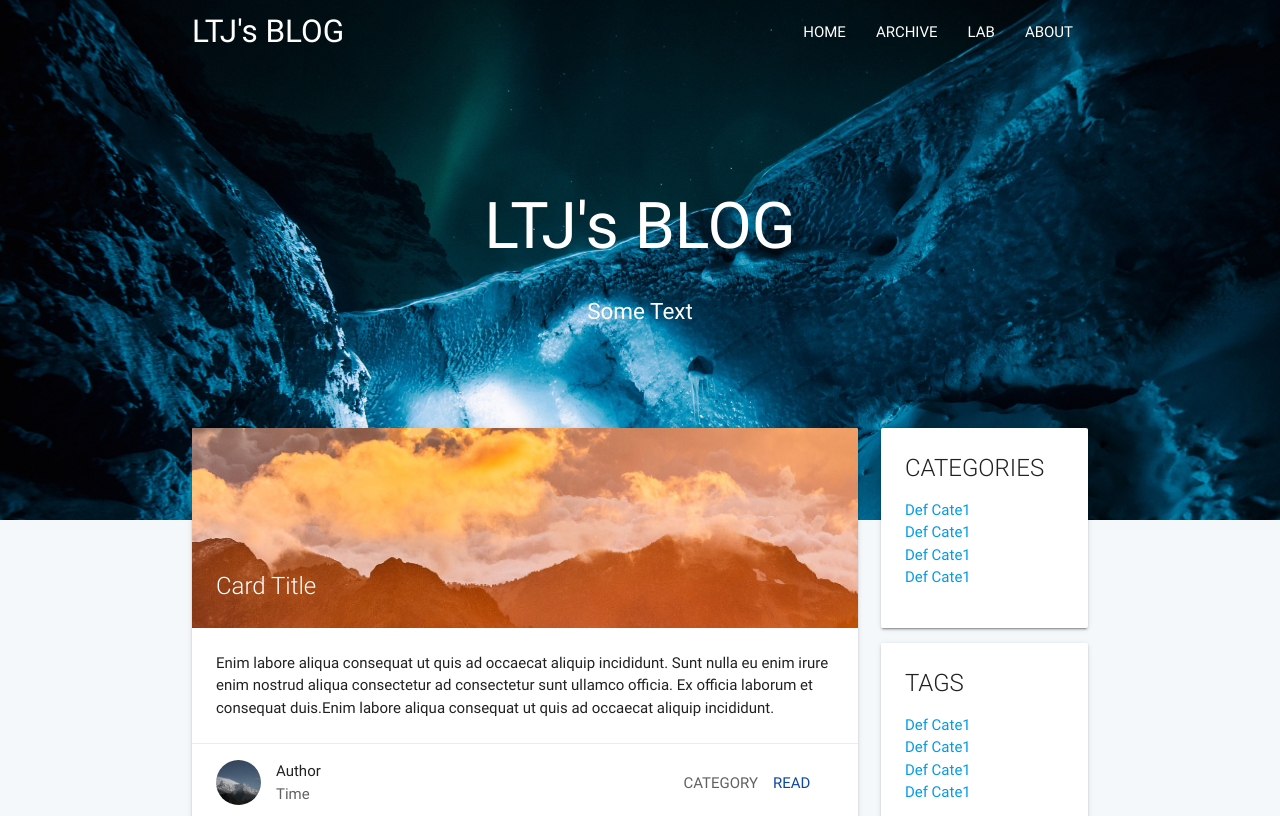
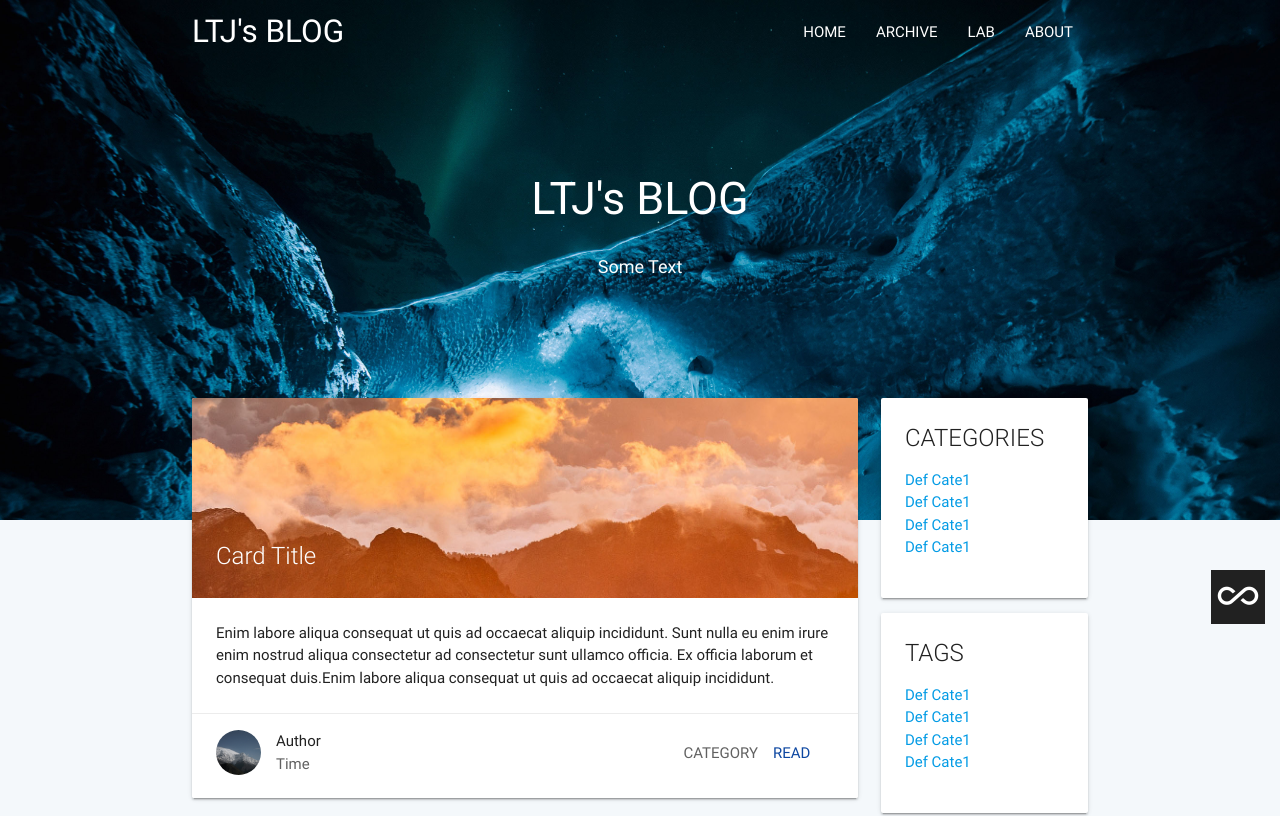
Before and after one commit to BrianLTJ/hexo-theme-plaincard, a website: page index.html in a window 1280 px wide. Shown: the top 816 px of the page. Drawn offline with nearby package versions, Linux system fonts and the light colour scheme.

Commit message:
Header content and TOC button
TOC 1 on medium large extralarge, toc2(toc mobile) on small screen

```diff
--- a/css/index.css
+++ b/css/index.css
@@ -1,9 +1,9 @@
 /*
  * Styles for index page
  */
- main {
+ /* main {
   top: -100px;
-}
+} */
 .post-item {
   margin-bottom: 2em;
 }
--- a/css/post.css
+++ b/css/post.css
@@ -6,3 +6,12 @@
     padding: 1em 2em;
     margin: 2em 0;
   }
+
+main {
+    /* top: -120px; */
+}
+@media screen and (min-width:993px){
+    main {
+        /* top: -350px; */
+    }
+}
--- a/css/styles.css
+++ b/css/styles.css
@@ -14,12 +14,13 @@ body {
   width: 100%;
   height: 250px;
   overflow: hidden;
-  /* position: absolute; */
+  position: absolute;
   /* min-eight: 40%; */
-  position: relative;
+  /* position: relative; */
   display: block;
   top: 0px;
   left: 0px;
+  z-index: -1;
 }
 
 .header .header-background {
@@ -37,31 +38,31 @@ body {
 }
 
 .header-content {
-  position: absolute;
+  /* position: absolute; */
   top: 40%;
   width: 100%;
-  height: 5em;
-  margin-top: -1em;
-  /* z-index: 10; */
+  height: 10em;
+  margin-top: 5em;
+  margin-bottom: 3em;
 }
 
-.header .header-content .blog-title {
+.header-content .blog-title {
   text-align: center;
   color: white;
 }
 
-.header .header-content .blog-title-line-1 {
+.header-content .blog-title-line-1 {
   font-size: 3em;
 }
-.header .header-content .blog-title-line-2 {
+.header-content .blog-title-line-2 {
   font-size: 1.2em;
 }
-.header-nav {
+/* .header-nav {
   z-index: 10;
   bottom: 0;
   position: absolute;
   width: 100%;
-}
+} */
 
 nav {
   position: fixed;
@@ -98,7 +99,7 @@ nav {
 
 main {
   position: relative;
-  top: 40%;
+  /* top: 40%; */
   flex: 1 0 auto;
 }
 
@@ -161,7 +162,7 @@ main {
   }
 
   .header .header-content {
-  margin-top: -2em;
+    margin-top: -2em;
   }
 
   .header .header-content .blog-title-line-1 {
@@ -170,6 +171,13 @@ main {
   .header .header-content .blog-title-line-2 {
     font-size: 1.5em;
   }
+
+  .header-content {
+    /* position: absolute; */
+    margin-top: 11em;
+    margin-bottom: 5em;
+  }
+
 }
 
 
@@ -209,3 +217,11 @@ main {
   opacity: 0;
   visibility: hidden;
 }
+
+.toc-corner-btn {
+  display: none;
+}
+
+.toc-norm-corner-btn {
+  display: none;
+}
--- a/index.html
+++ b/index.html
@@ -42,20 +42,20 @@
 
     <div class="header">
       <div class="header-background" style="background-image:url('./images/header_clipped.jpg')"></div>
-      <div class="header-content">
-        <div class="row blog-title blog-title-line-1">
-          LTJ's BLOG
-        </div>
-        <div class="row blog-title blog-title-line-2">Some Text</div>
+
+    </div>
+    <div class="header-content">
+      <div class="row blog-title blog-title-line-1">
+        LTJ's BLOG
       </div>
+      <div class="row blog-title blog-title-line-2">Some Text</div>
     </div>
-
 
     <main>
     <div class="container">
       <div class="row">
         <!-- Post Feed -->
-        <div class="col s12 l9 post-feed">
+        <div class="col s12 xl9 post-feed">
 
         <!-- Main Area -->
         <!-- Post Item -->
@@ -148,7 +148,7 @@
         <!-- End Post Feed Area -->
 
         <!-- Side Bar Area -->
-        <div class="col s12 l3 side-widgets">
+        <div class="col s12 xl3 side-widgets">
 
           <!-- <div class="row"> -->
             <div class="card" id="side-category">
@@ -194,10 +194,16 @@
     <!-- Corner button Container -->
     <div class="corner-btn-container">
       <!-- toc-corner btn -->
-      <div class="corner-btn waves-effect waves-light toc-corner-btn hide-on-large-only" id="toc-corner-btn">
+      <div class="corner-btn waves-effect waves-light toc-corner-btn show-on-small" id="toc-corner-btn">
         <i class="material-icons medium">toc</i>
       </div>
       <!-- End toc-corner btn -->
+
+      <!-- toc-corner norm btn -->
+      <div class="corner-btn waves-effect waves-light toc-norm-corner-btn show-on-medium-and-up" id="toc-corner-norm-btn">
+        <i class="material-icons medium">all_inclusive</i>
+      </div>
+      <!-- End toc-corner norm btn -->
 
       <!-- To Top btn -->
       <div class="to-top waves-effect waves-light corner-btn corner-btn-hide" id="to-top">
@@ -208,7 +214,7 @@
     <!-- End of Corner button container -->
 
     <!-- Mobile TOC Menu -->
-    <div id="toc-mobile" class="modal bottom-sheet">
+    <div id="toc-mobile" class="modal bottom-sheet show-on-small">
       <div class="modal-content">
         <h5>Table of Content</h5>
         <!-- TOC here -->
```
Also changed, not shown: post.html (+8 -5 lines).
